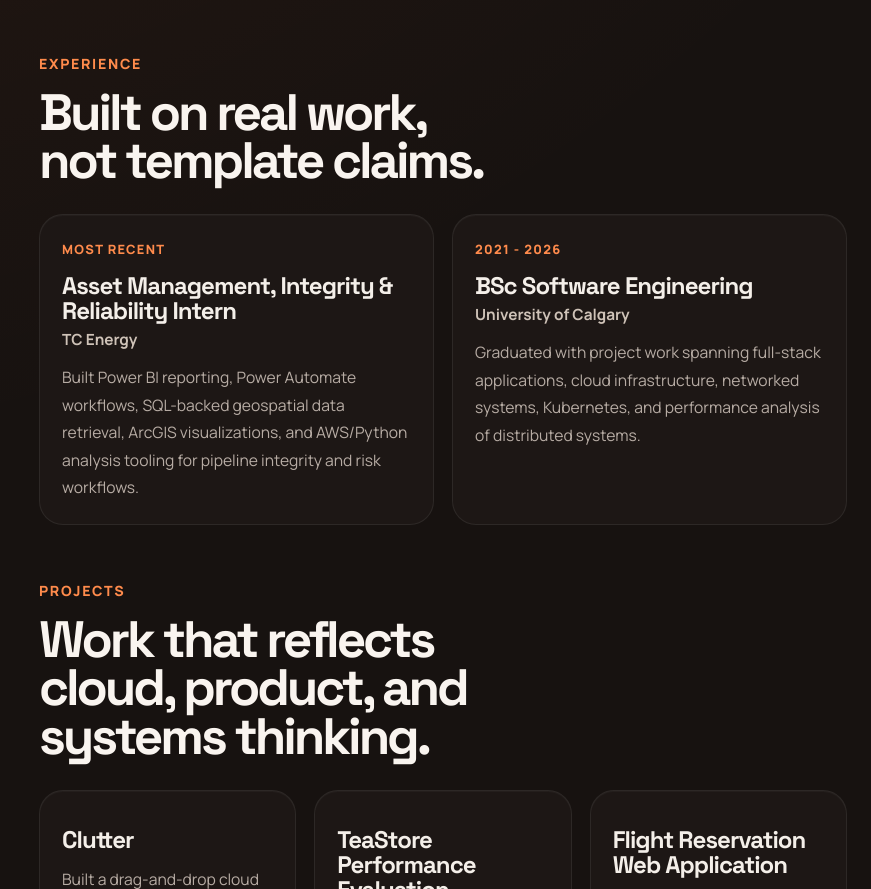
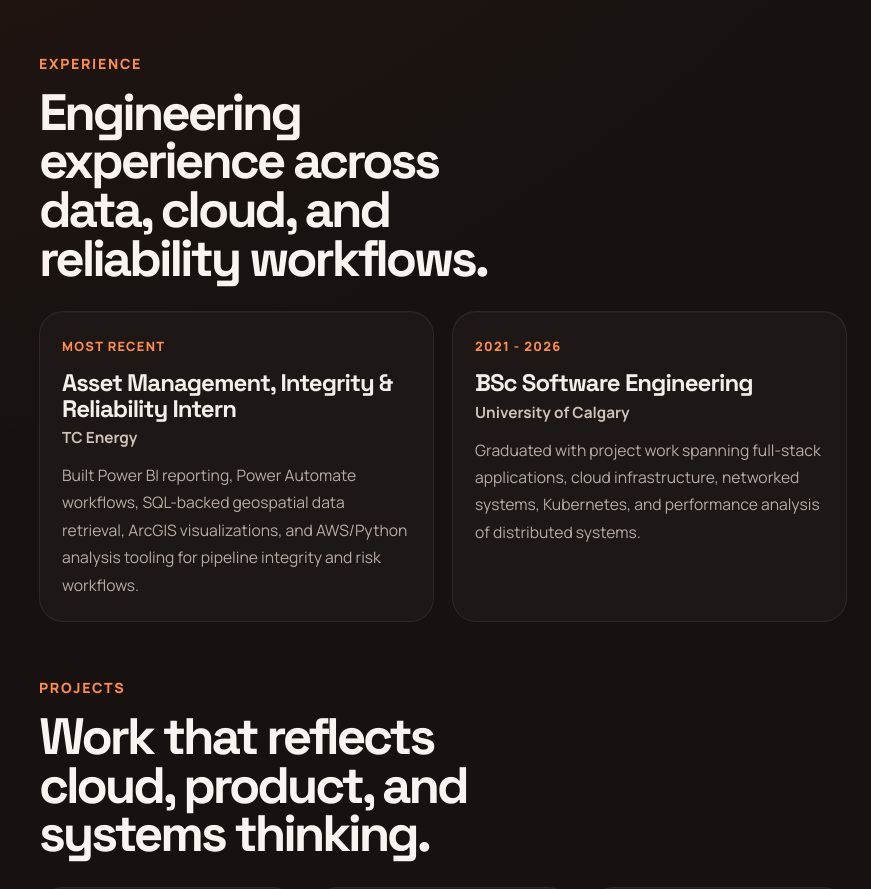
Before and after one commit to Not-Nimna/N-Devin.github.io, a React (Create React App) app: page / in a window 1280 px wide. Shown: the part 1240-2129 px from the top of the page, without its empty margins (409-1280 px from the left). Built offline with nearby package versions, Linux system fonts and the light colour scheme; the HTML template or start-up script is replaced by a standard one.

Commit message:
Refine experience section heading

```diff
--- a/src/App.js
+++ b/src/App.js
@@ -84,7 +84,7 @@ function App() {
           <section id="experience" className={styles.sectionBlock}>
             <div className={styles.sectionIntro}>
               <p>Experience</p>
-              <h2>Built on real work, not template claims.</h2>
+              <h2>Engineering experience across data, cloud, and reliability workflows.</h2>
             </div>
             <div className={styles.timeline}>
               {experience.map((item) => (
```
